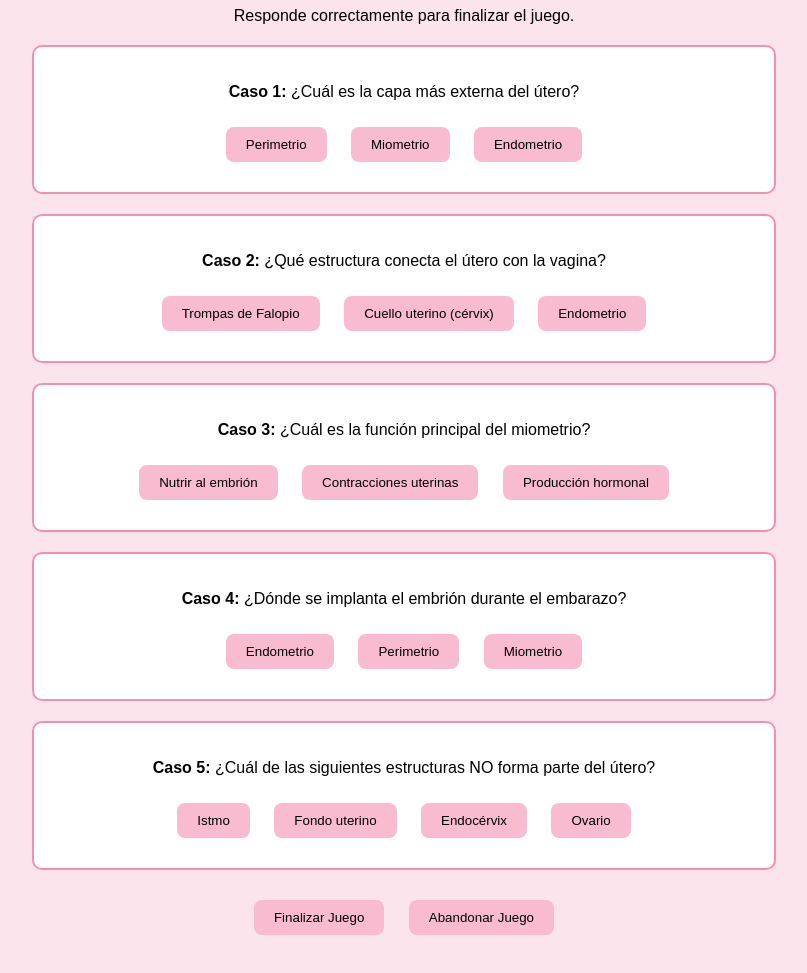
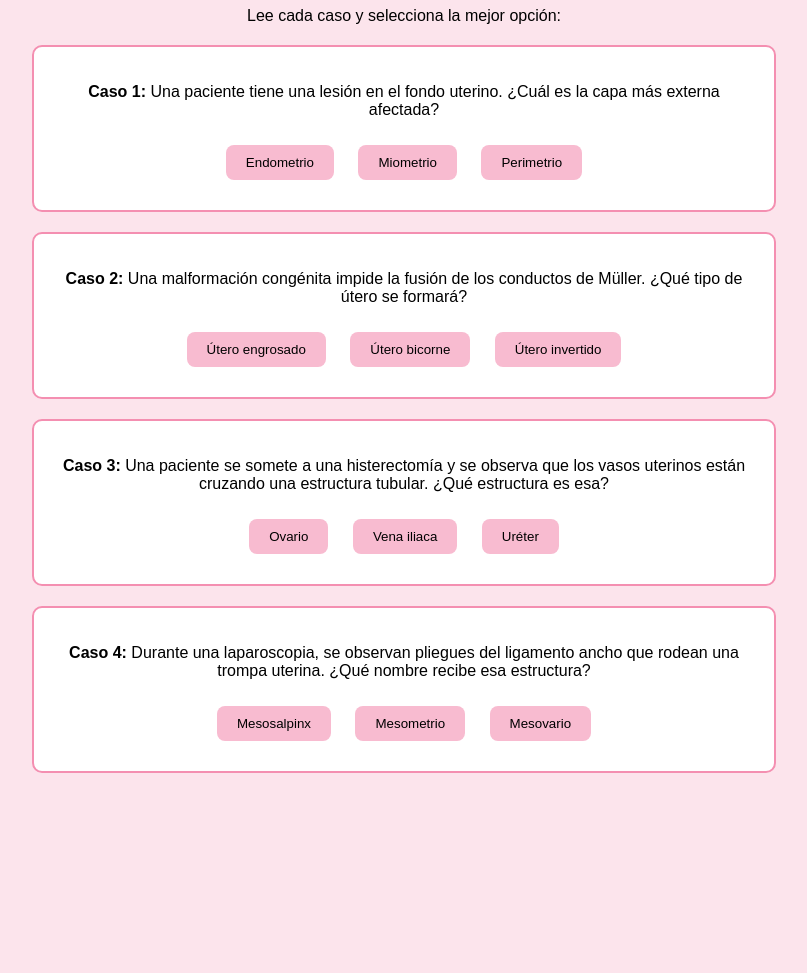
Before and after one commit to ValU-R/Anato_Ute, a plain HTML site: page nivel4.html in a window 1280 px wide. Shown: the part 101-1074 px from the top of the page, without its empty margins (236-1043 px from the left). After the commit the page ends 922 px from the top, so only its background shows below. Drawn offline with Linux system fonts and the light colour scheme.

Commit message:
Update nivel4.html

```diff
--- a/nivel4.html
+++ b/nivel4.html
@@ -47,84 +47,58 @@
   </style>
 </head>
 <body>
-  <h1>Nivel 4 - Casos Clínicos Anatómicos del Útero</h1>
-  <p>Responde correctamente para finalizar el juego.</p>
+  <h1>Nivel 4 - Casos Clínicos con Enfoque Anatómico</h1>
+  <p>Lee cada caso y selecciona la mejor opción:</p>
 
   <div class="case">
-    <p><strong>Caso 1:</strong> ¿Cuál es la capa más externa del útero?</p>
+    <p><strong>Caso 1:</strong> Una paciente tiene una lesión en el fondo uterino. ¿Cuál es la capa más externa afectada?</p>
+    <button onclick="checkAnswer(this, false)">Endometrio</button>
+    <button onclick="checkAnswer(this, false)">Miometrio</button>
     <button onclick="checkAnswer(this, true)">Perimetrio</button>
-    <button onclick="checkAnswer(this, false)">Miometrio</button>
-    <button onclick="checkAnswer(this, false)">Endometrio</button>
   </div>
 
   <div class="case">
-    <p><strong>Caso 2:</strong> ¿Qué estructura conecta el útero con la vagina?</p>
-    <button onclick="checkAnswer(this, false)">Trompas de Falopio</button>
-    <button onclick="checkAnswer(this, true)">Cuello uterino (cérvix)</button>
-    <button onclick="checkAnswer(this, false)">Endometrio</button>
+    <p><strong>Caso 2:</strong> Una malformación congénita impide la fusión de los conductos de Müller. ¿Qué tipo de útero se formará?</p>
+    <button onclick="checkAnswer(this, false)">Útero engrosado</button>
+    <button onclick="checkAnswer(this, true)">Útero bicorne</button>
+    <button onclick="checkAnswer(this, false)">Útero invertido</button>
   </div>
 
   <div class="case">
-    <p><strong>Caso 3:</strong> ¿Cuál es la función principal del miometrio?</p>
-    <button onclick="checkAnswer(this, false)">Nutrir al embrión</button>
-    <button onclick="checkAnswer(this, true)">Contracciones uterinas</button>
-    <button onclick="checkAnswer(this, false)">Producción hormonal</button>
+    <p><strong>Caso 3:</strong> Una paciente se somete a una histerectomía y se observa que los vasos uterinos están cruzando una estructura tubular. ¿Qué estructura es esa?</p>
+    <button onclick="checkAnswer(this, false)">Ovario</button>
+    <button onclick="checkAnswer(this, false)">Vena iliaca</button>
+    <button onclick="checkAnswer(this, true)">Uréter</button>
   </div>
 
   <div class="case">
-    <p><strong>Caso 4:</strong> ¿Dónde se implanta el embrión durante el embarazo?</p>
-    <button onclick="checkAnswer(this, true)">Endometrio</button>
-    <button onclick="checkAnswer(this, false)">Perimetrio</button>
-    <button onclick="checkAnswer(this, false)">Miometrio</button>
+    <p><strong>Caso 4:</strong> Durante una laparoscopia, se observan pliegues del ligamento ancho que rodean una trompa uterina. ¿Qué nombre recibe esa estructura?</p>
+    <button onclick="checkAnswer(this, true)">Mesosalpinx</button>
+    <button onclick="checkAnswer(this, false)">Mesometrio</button>
+    <button onclick="checkAnswer(this, false)">Mesovario</button>
   </div>
 
-  <div class="case">
-    <p><strong>Caso 5:</strong> ¿Cuál de las siguientes estructuras NO forma parte del útero?</p>
-    <button onclick="checkAnswer(this, false)">Istmo</button>
-    <button onclick="checkAnswer(this, false)">Fondo uterino</button>
-    <button onclick="checkAnswer(this, false)">Endocérvix</button>
-    <button onclick="checkAnswer(this, true)">Ovario</button>
-  </div>
-
-  <button id="finishGameBtn" onclick="finishGame()">Finalizar Juego</button>
-  <button id="abandonBtn" onclick="abandonGame()">Abandonar Juego</button>
+  <button id="finish-button" onclick="window.location.href='felicitaciones.html'">Finalizar Juego</button>
 
   <script>
-    let totalQuestions = 5;
-    let correctAnswers = 0;
-    let answeredQuestions = 0;
+    let correctCount = 0;
+    const totalCases = 4;
 
-    function checkAnswer(btn, isCorrect) {
-      const caseDiv = btn.parentElement;
-
-      if (caseDiv.getAttribute('answered')) return;
-      caseDiv.setAttribute('answered', 'true');
-      answeredQuestions++;
+    function checkAnswer(button, isCorrect) {
+      if (button.classList.contains('correct') || button.classList.contains('incorrect')) return;
+      const buttons = button.parentElement.querySelectorAll('button');
+      buttons.forEach(b => b.disabled = true);
 
       if (isCorrect) {
-        correctAnswers++;
-        btn.classList.add('correct');
+        button.classList.add('correct');
+        correctCount++;
+        if (correctCount === totalCases) {
+          document.getElementById('finish-button').style.display = 'inline-block';
+        }
       } else {
-        btn.classList.add('incorrect');
-        setTimeout(() => {
-          window.location.href = 'final-intento.html';
-        }, 800);
+        button.classList.add('incorrect');
+        setTimeout(() => window.location.href = 'final-intento.html', 1000);
       }
-
-      const buttons = caseDiv.querySelectorAll('button');
-      buttons.forEach(b => b.disabled = true);
-
-      if (answeredQuestions === totalQuestions && correctAnswers === totalQuestions) {
-        document.getElementById('finishGameBtn').style.display = 'inline-block';
-      }
-    }
-
-    function finishGame() {
-      window.location.href = 'fin-juego.html'; // Puedes cambiar esta URL según tu estructura
-    }
-
-    function abandonGame() {
-      window.location.href = 'final-intento.html';
     }
   </script>
 </body>
```
